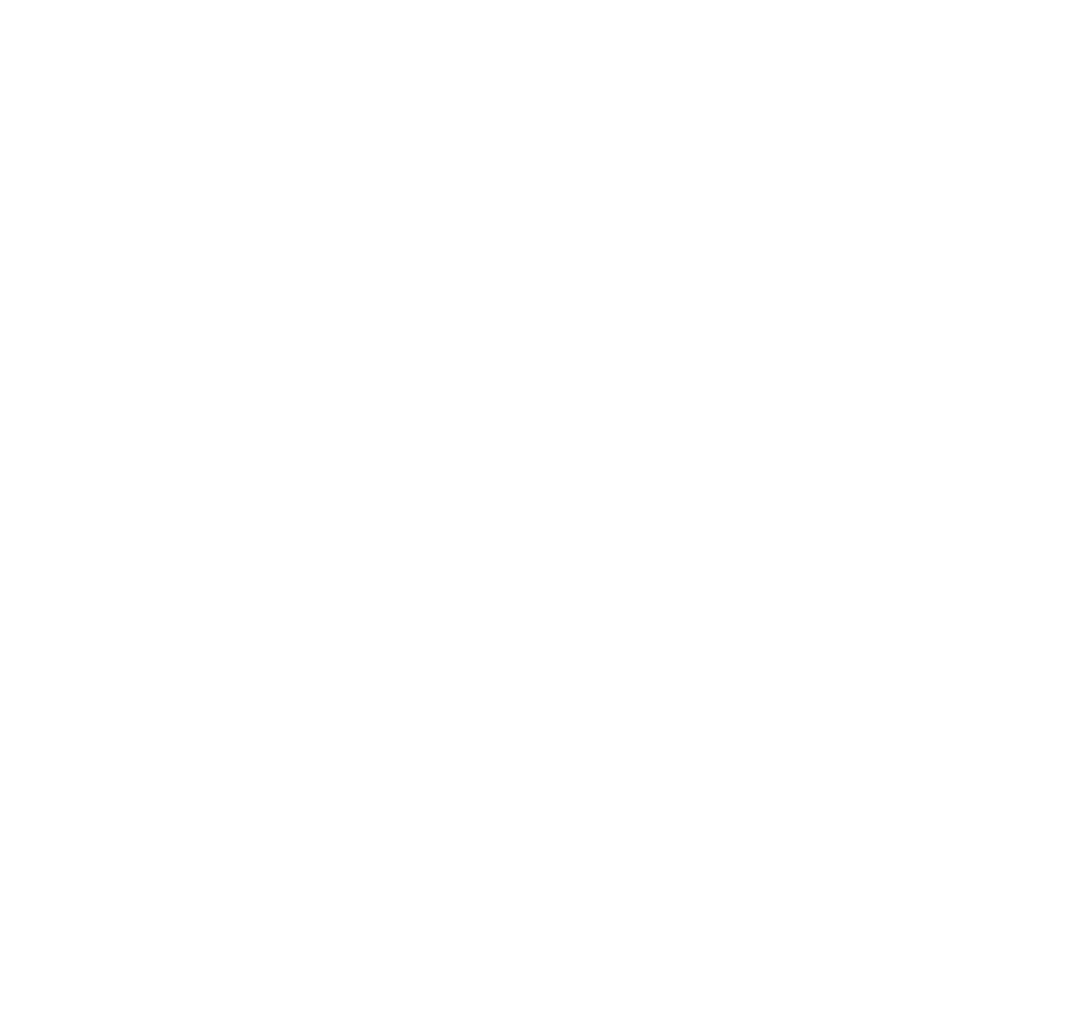
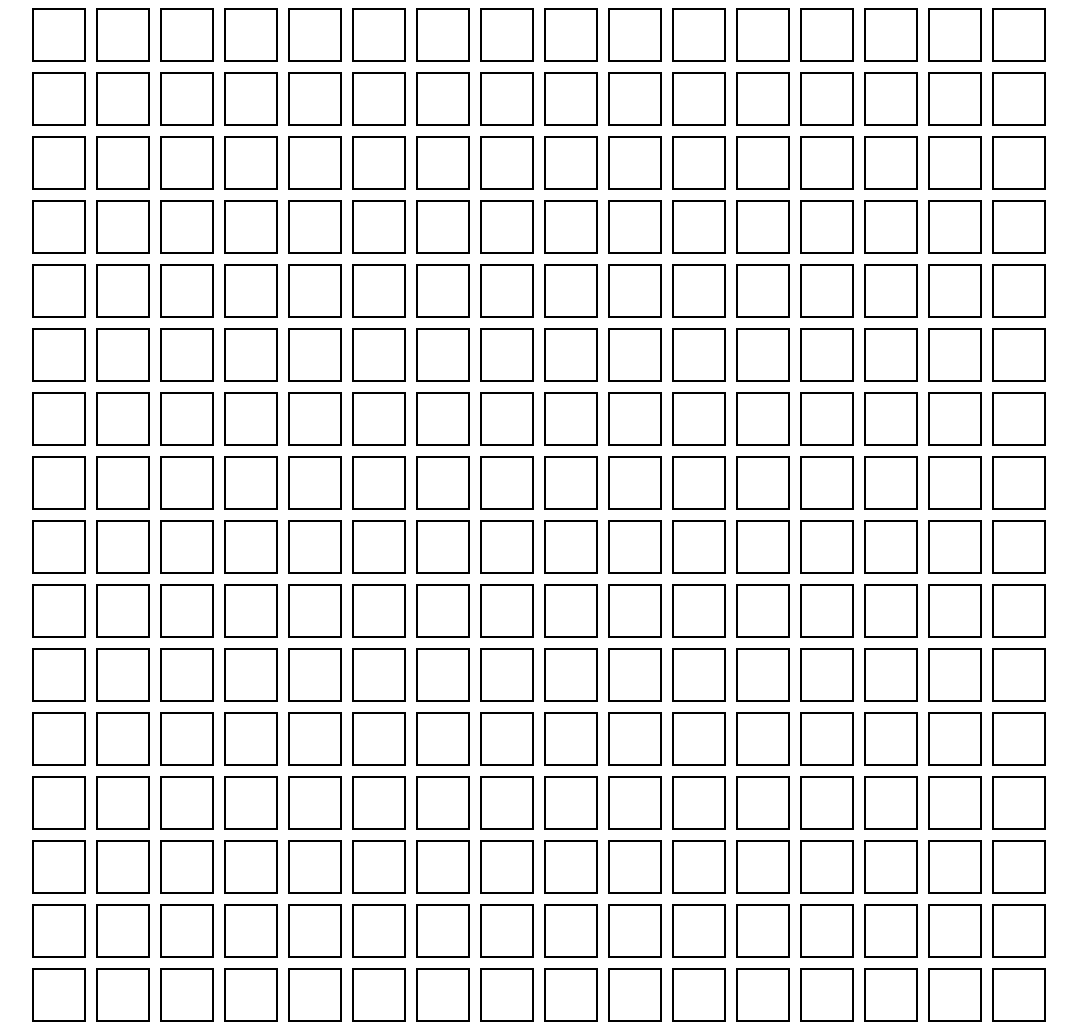
Before and after one commit to JonathanCarlton/etch-a-sketch, a plain HTML site: page index.html in a window 1280 px wide. Shown: the whole page, without its empty margins (101-1178 px from the left). Before the commit the page ends 800 px from the top, so only its background shows below. Drawn offline with Linux system fonts and the light colour scheme.

Commit message:
Feat: Color in sqaure.
Squares are now filled when the are moused over.

```diff
--- a/index.html
+++ b/index.html
@@ -3,6 +3,7 @@
     <head>
         <meta charset="UTF-8">
         <title>Etch-a-Sketch</title>
+        <link rel="stylesheet" href="styles.css">
     </head>
     <body>
         <div class="container column">
--- a/scripts.js
+++ b/scripts.js
@@ -2,9 +2,9 @@ let containerDiv = document.querySelector(".container");
 
 function createEmptyDivs(numberOfDivs, target){
     for (let i = 0; i < numberOfDivs; i++){
-        // create
-        let div = document.createElement("div");
-        target.appendChild(div);
+        let squareDiv = document.createElement("div");
+        squareDiv.classList.add("square");
+        target.appendChild(squareDiv);
     }
 }
 
@@ -16,3 +16,9 @@ for (let i = 0; i < 16; i++){
     createEmptyDivs(16, newRowDiv);
     containerDiv.appendChild(newRowDiv);
 }
+
+containerDiv.addEventListener("mouseover", (event) => {
+    if(event.target.classList.contains("square")){
+        event.target.classList.add("fill");
+    }
+})
--- /dev/null
+++ b/styles.css
@@ -0,0 +1,28 @@
+.row {
+    display: flex;
+    gap: 10px;
+    flex-direction: row;
+    justify-content: space-between;
+    align-items: center;
+}
+
+.column {
+    display: flex;
+    gap: 10px;
+    flex-direction: column;
+    justify-content: space-between;
+    align-items: center;
+}
+
+.square {
+    flex: auto;
+    border-style: solid;
+    border-width: 2px;
+    border-color: black;
+    width: 50px;
+    height: 50px;
+}
+
+.fill {
+    background-color: black;
+}
```
